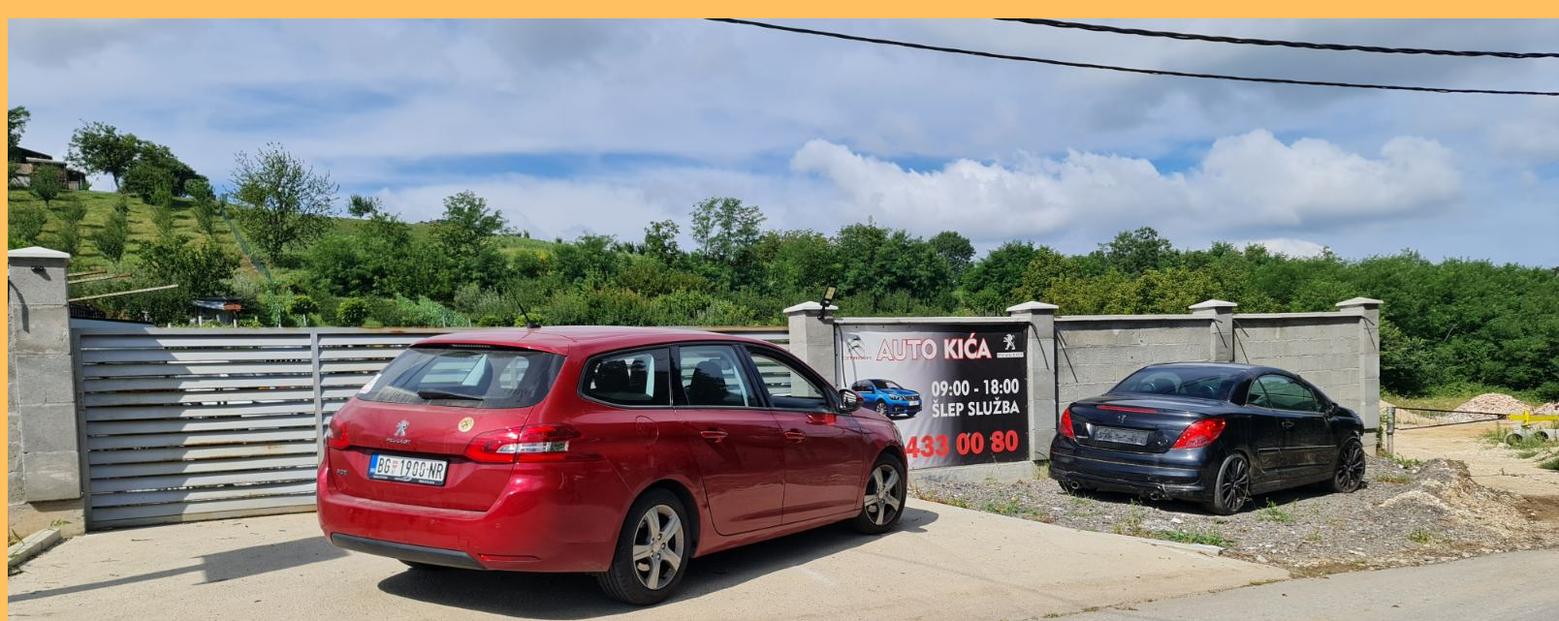
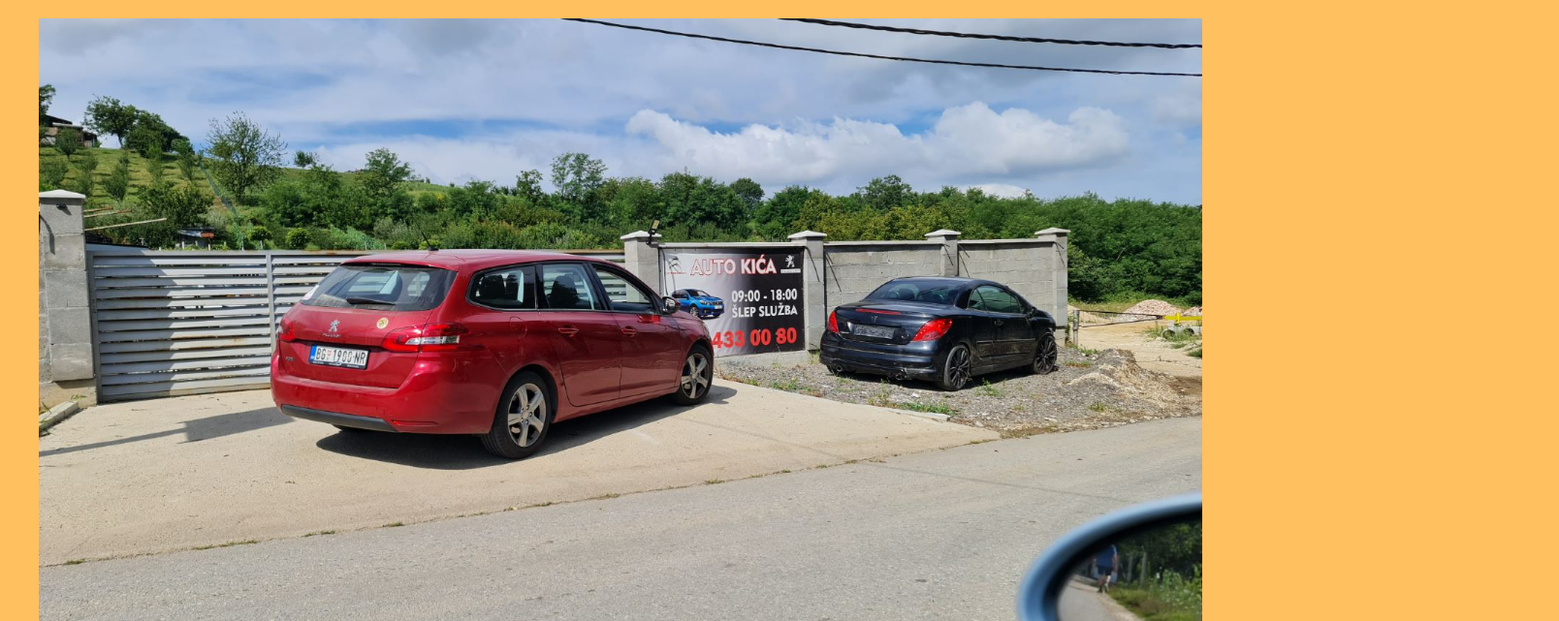
Before and after one commit to Autokica/autokica, a plain HTML site: page kontakt.html in a window 1280 px wide. Shown: the part 395-1036 px from the top of the page at 97% size, 1608 px wide, since content can reach past the window. Drawn offline with Linux system fonts and the light colour scheme.

Commit message:
Update kontakt.css

```diff
--- a/kontakt.css
+++ b/kontakt.css
@@ -36,3 +36,9 @@ background-color: black;
  font-size: 2rem;
  color: black;
             }
+img{
+width:95%;
+display: block;
+margin-left: auto;
+margin-right: auto;
+   }
```
